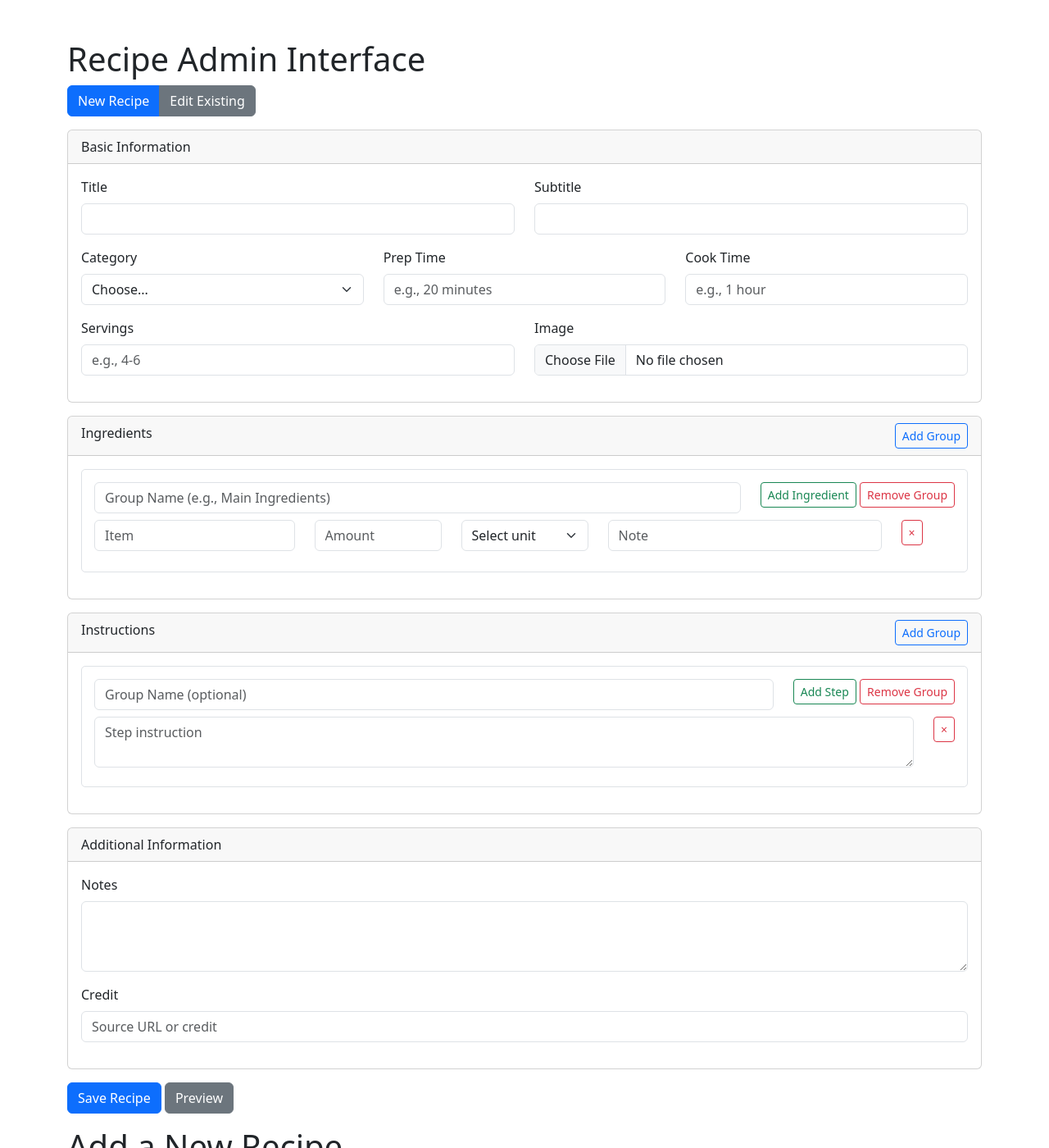
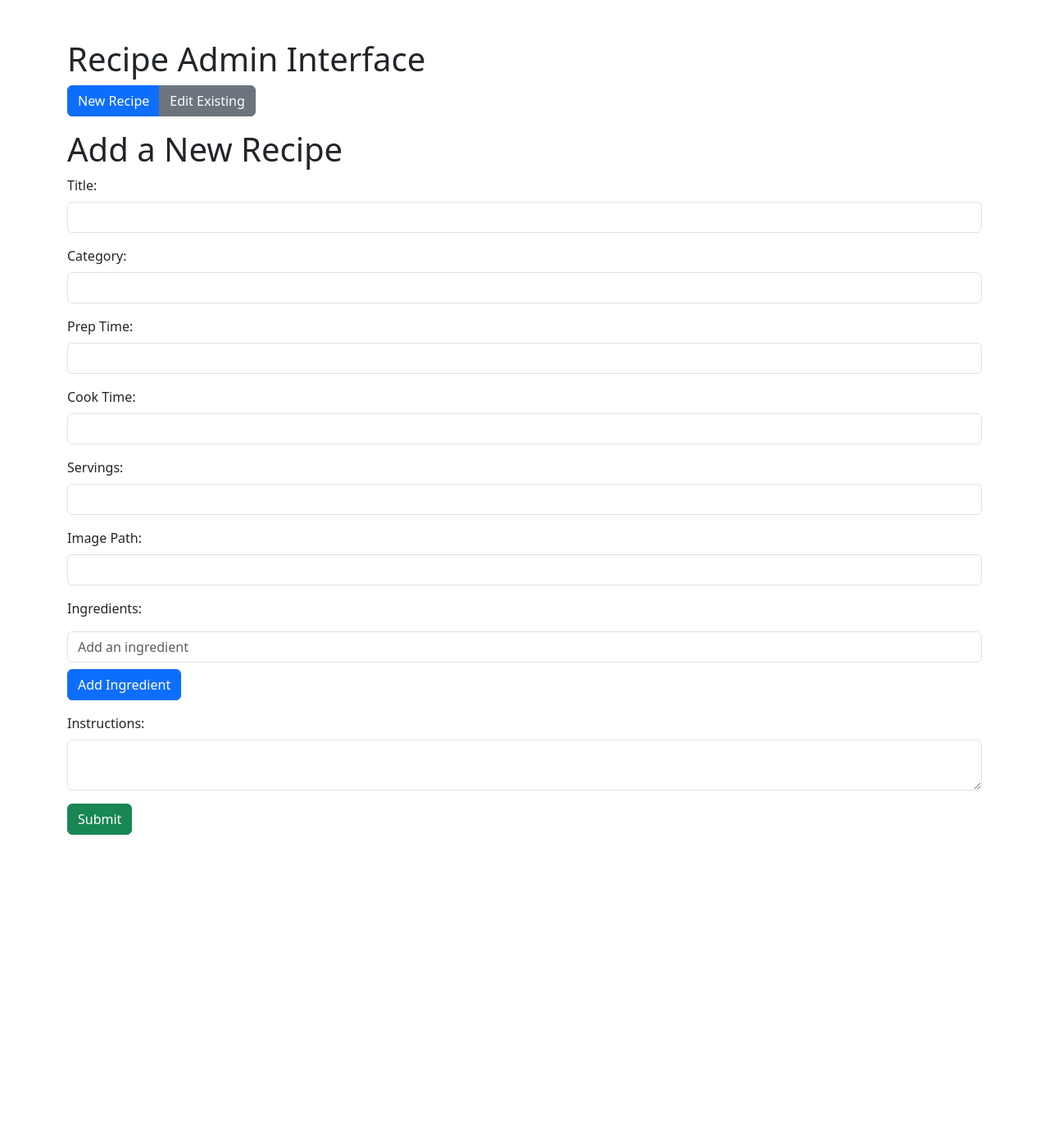
Before and after one commit to rickmanley-nc/NFG, a Jekyll site: the page admin/index.html, which Jekyll copies as it is, in a window 1280 px wide and 1400 px high. Shown: the whole window at 82% size. Built offline with Jekyll 4.4.1, drawn with Linux system fonts in a browser that asks for light colours.

Commit message:
new form fill

```diff
--- a/admin/index.html
+++ b/admin/index.html
@@ -41,103 +41,82 @@
             </div>
         </div>
 
-        <form id="recipeForm" class="needs-validation" novalidate>
-            <!-- Basic Information -->
-            <div class="card mb-3">
-                <div class="card-header">Basic Information</div>
-                <div class="card-body">
-                    <div class="row">
-                        <div class="col-md-6 mb-3">
-                            <label for="title" class="form-label">Title</label>
-                            <input type="text" class="form-control" id="title" required>
-                        </div>
-                        <div class="col-md-6 mb-3">
-                            <label for="subtitle" class="form-label">Subtitle</label>
-                            <input type="text" class="form-control" id="subtitle">
-                        </div>
-                    </div>
-                    <div class="row">
-                        <div class="col-md-4 mb-3">
-                            <label for="category" class="form-label">Category</label>
-                            <select class="form-select" id="category" required>
-                                <option value="">Choose...</option>
-                                <option value="starters">Starters</option>
-                                <option value="mains">Mains</option>
-                                <option value="desserts">Desserts</option>
-                                <option value="cocktails">Cocktails</option>
-                                <option value="miscellaneous">Miscellaneous</option>
-                            </select>
-                        </div>
-                        <div class="col-md-4 mb-3">
-                            <label for="prepTime" class="form-label">Prep Time</label>
-                            <input type="text" class="form-control" id="prepTime" placeholder="e.g., 20 minutes">
-                        </div>
-                        <div class="col-md-4 mb-3">
-                            <label for="cookTime" class="form-label">Cook Time</label>
-                            <input type="text" class="form-control" id="cookTime" placeholder="e.g., 1 hour">
-                        </div>
-                    </div>
-                    <div class="row">
-                        <div class="col-md-6 mb-3">
-                            <label for="servings" class="form-label">Servings</label>
-                            <input type="text" class="form-control" id="servings" placeholder="e.g., 4-6">
-                        </div>
-                        <div class="col-md-6 mb-3">
-                            <label for="image" class="form-label">Image</label>
-                            <input type="file" class="form-control" id="image" accept="image/*">
-                        </div>
-                    </div>
-                </div>
+        <h1>Add a New Recipe</h1>
+        <form id="newRecipeForm" class="mb-3">
+            <div class="mb-3">
+                <label for="title" class="form-label">Title:</label>
+                <input type="text" id="title" name="title" class="form-control" required>
             </div>
 
-            <!-- Ingredients -->
-            <div class="card mb-3">
-                <div class="card-header">
-                    Ingredients
-                    <button type="button" class="btn btn-sm btn-outline-primary float-end" id="addIngredientGroup">
-                        Add Group
-                    </button>
-                </div>
-                <div class="card-body" id="ingredientGroups">
-                    <!-- Ingredient groups will be added here -->
-                </div>
+            <div class="mb-3">
+                <label for="category" class="form-label">Category:</label>
+                <input type="text" id="category" name="category" class="form-control" required>
             </div>
 
-            <!-- Instructions -->
-            <div class="card mb-3">
-                <div class="card-header">
-                    Instructions
-                    <button type="button" class="btn btn-sm btn-outline-primary float-end" id="addStepGroup">
-                        Add Group
-                    </button>
-                </div>
-                <div class="card-body" id="stepGroups">
-                    <!-- Step groups will be added here -->
-                </div>
+            <div class="mb-3">
+                <label for="prep_time" class="form-label">Prep Time:</label>
+                <input type="text" id="prep_time" name="prep_time" class="form-control" required>
             </div>
 
-            <!-- Notes and Credits -->
-            <div class="card mb-3">
-                <div class="card-header">Additional Information</div>
-                <div class="card-body">
-                    <div class="mb-3">
-                        <label for="notes" class="form-label">Notes</label>
-                        <textarea class="form-control" id="notes" rows="3"></textarea>
-                    </div>
-                    <div class="mb-3">
-                        <label for="credit" class="form-label">Credit</label>
-                        <input type="text" class="form-control" id="credit" placeholder="Source URL or credit">
-                    </div>
-                </div>
+            <div class="mb-3">
+                <label for="cook_time" class="form-label">Cook Time:</label>
+                <input type="text" id="cook_time" name="cook_time" class="form-control" required>
             </div>
 
-            <div class="row mb-3">
-                <div class="col">
-                    <button type="submit" class="btn btn-primary">Save Recipe</button>
-                    <button type="button" class="btn btn-secondary" id="previewBtn" data-bs-toggle="modal" data-bs-target="#previewModal">Preview</button>
-                </div>
+            <div class="mb-3">
+                <label for="servings" class="form-label">Servings:</label>
+                <input type="number" id="servings" name="servings" class="form-control" required>
             </div>
+
+            <div class="mb-3">
+                <label for="images" class="form-label">Image Path:</label>
+                <input type="text" id="images" name="images" class="form-control" required>
+            </div>
+
+            <div class="mb-3">
+                <label for="ingredients" class="form-label">Ingredients:</label>
+                <ul id="ingredientList" class="list-group mb-2"></ul>
+                <input type="text" id="ingredientInput" class="form-control" placeholder="Add an ingredient" required>
+                <button type="button" id="addIngredientButton" class="btn btn-primary mt-2">Add Ingredient</button>
+            </div>
+
+            <div class="mb-3">
+                <label for="instructions" class="form-label">Instructions:</label><br>
+                <textarea id="instructions" name="instructions" class="form-control" required></textarea>
+            </div>
+
+            <input type="submit" value="Submit" class="btn btn-success">
         </form>
+        <script>
+            document.getElementById('addIngredientButton').onclick = function() {
+                const ingredientInput = document.getElementById('ingredientInput');
+                const ingredientList = document.getElementById('ingredientList');
+                const newIngredient = ingredientInput.value.trim();
+
+                if (newIngredient) {
+                    const li = document.createElement('li');
+                    li.textContent = newIngredient;
+                    li.className = 'list-group-item';
+                    ingredientList.appendChild(li);
+                    ingredientInput.value = ''; // Clear the input field
+                }
+            };
+
+            document.getElementById('newRecipeForm').onsubmit = function(event) {
+                event.preventDefault();
+                const title = document.getElementById('title').value;
+                const category = document.getElementById('category').value;
+                const prep_time = document.getElementById('prep_time').value;
+                const cook_time = document.getElementById('cook_time').value;
+                const servings = document.getElementById('servings').value;
+                const images = document.getElementById('images').value;
+                const ingredients = Array.from(ingredientList.children).map(li => li.textContent);
+                const instructions = document.getElementById('instructions').value;
+
+                // Here you would handle the creation of the markdown file
+                console.log({ title, category, prep_time, cook_time, servings, images, ingredients, instructions });
+            };
+        </script>
 
         <!-- Recipe Selection Modal -->
         <div class="modal fade" id="recipeSelectModal" tabindex="-1" aria-labelledby="recipeSelectModalLabel" aria-hidden="true">
@@ -194,68 +173,8 @@
             </div>
         </div>
 
-        <h1>Add a New Recipe</h1>
-        <form id="newRecipeForm">
-            <label for="title">Title:</label><br>
-            <input type="text" id="title" name="title" required><br>
-
-            <label for="category">Category:</label><br>
-            <input type="text" id="category" name="category" required><br>
-
-            <label for="prep_time">Prep Time:</label><br>
-            <input type="text" id="prep_time" name="prep_time" required><br>
-
-            <label for="cook_time">Cook Time:</label><br>
-            <input type="text" id="cook_time" name="cook_time" required><br>
-
-            <label for="servings">Servings:</label><br>
-            <input type="number" id="servings" name="servings" required><br>
-
-            <label for="images">Image Path:</label><br>
-            <input type="text" id="images" name="images" required><br>
-
-            <label for="ingredients">Ingredients:</label><br>
-            <ul id="ingredientList"></ul>
-            <input type="text" id="ingredientInput" placeholder="Add an ingredient" required>
-            <button type="button" id="addIngredientButton">Add Ingredient</button><br>
-
-            <label for="instructions">Instructions:</label><br>
-            <textarea id="instructions" name="instructions" required></textarea><br>
-
-            <input type="submit" value="Submit">
-        </form>
-        <script>
-            document.getElementById('addIngredientButton').onclick = function() {
-                const ingredientInput = document.getElementById('ingredientInput');
-                const ingredientList = document.getElementById('ingredientList');
-                const newIngredient = ingredientInput.value.trim();
-
-                if (newIngredient) {
-                    const li = document.createElement('li');
-                    li.textContent = newIngredient;
-                    ingredientList.appendChild(li);
-                    ingredientInput.value = ''; // Clear the input field
-                }
-            };
-
-            document.getElementById('newRecipeForm').onsubmit = function(event) {
-                event.preventDefault();
-                const title = document.getElementById('title').value;
-                const category = document.getElementById('category').value;
-                const prep_time = document.getElementById('prep_time').value;
-                const cook_time = document.getElementById('cook_time').value;
-                const servings = document.getElementById('servings').value;
-                const images = document.getElementById('images').value;
-                const ingredients = Array.from(ingredientList.children).map(li => li.textContent);
-                const instructions = document.getElementById('instructions').value;
-
-                // Here you would handle the creation of the markdown file
-                console.log({ title, category, prep_time, cook_time, servings, images, ingredients, instructions });
-            };
-        </script>
+        <script src="https://cdn.jsdelivr.net/npm/bootstrap@5.3.0/dist/js/bootstrap.bundle.min.js"></script>
+        <script src="js/recipe-form.js"></script>
     </div>
-
-    <script src="https://cdn.jsdelivr.net/npm/bootstrap@5.3.0/dist/js/bootstrap.bundle.min.js"></script>
-    <script src="js/recipe-form.js"></script>
 </body>
 </html>
```
